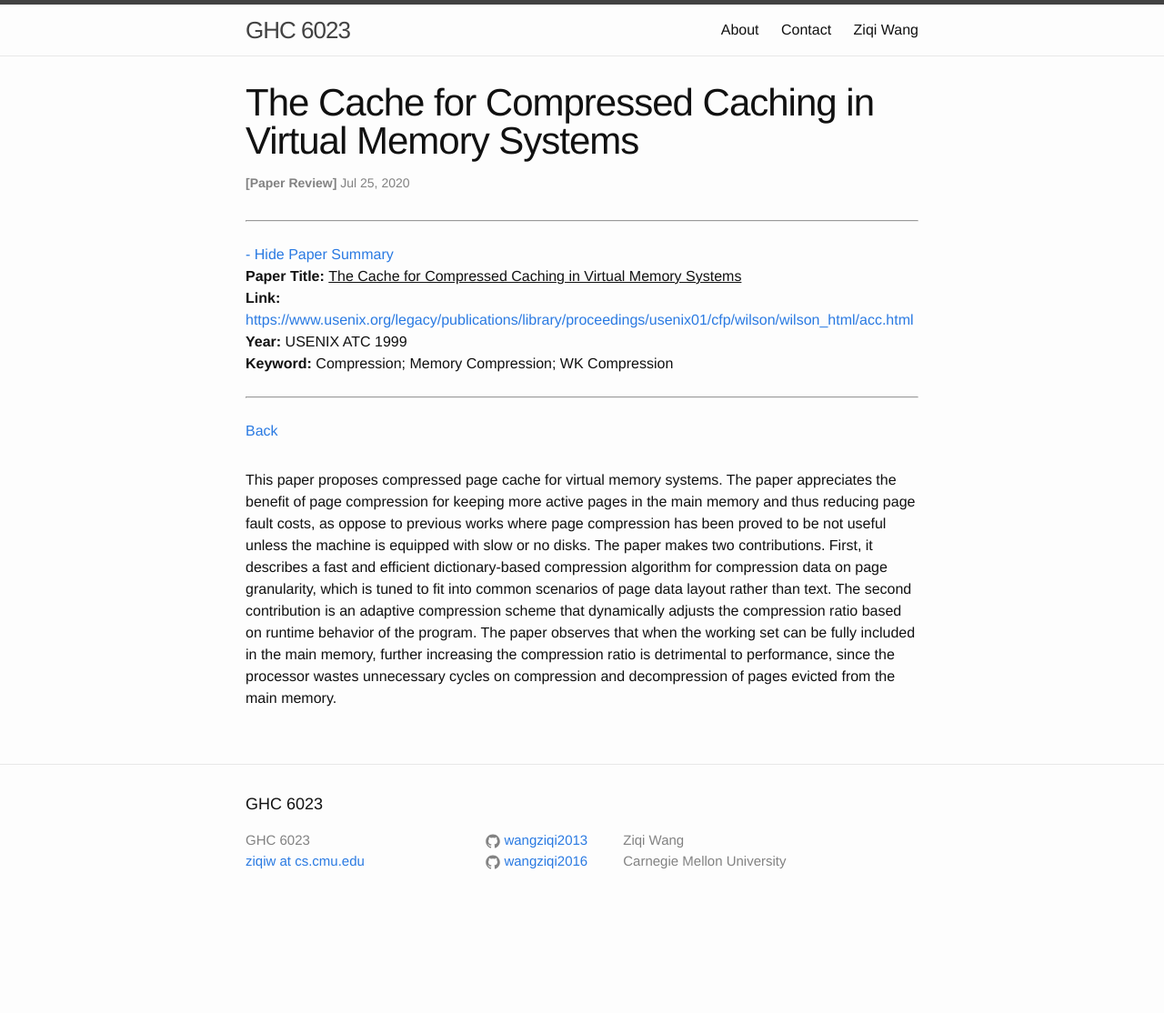
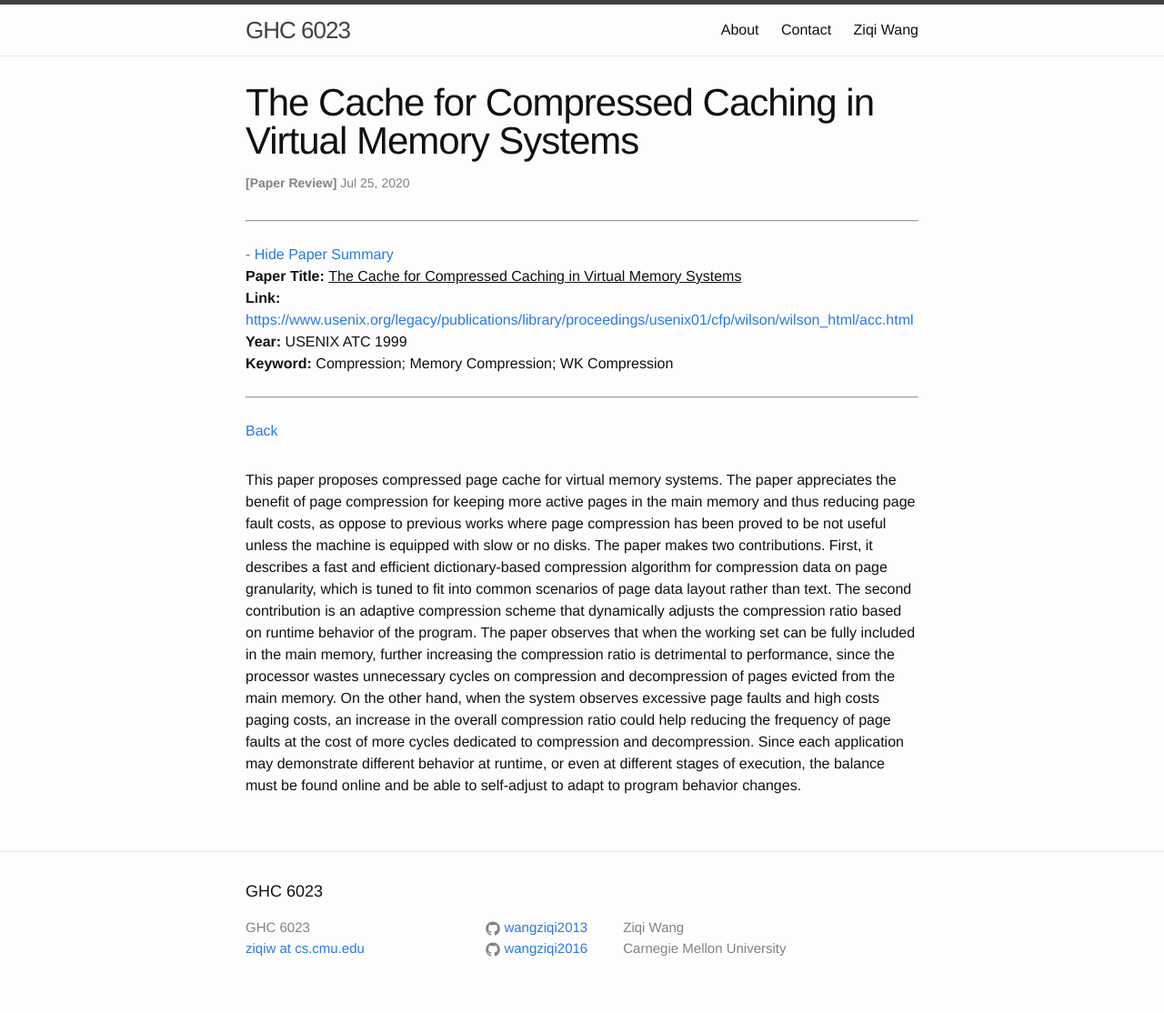
Before and after one commit to wangziqi2013/wangziqi2013.github.io, a Jekyll site: the page built from _posts/2020-07-24-the-case-for-compressed-caching-in-vms.markdown, in a window 1280 px wide. Shown: the whole page at 91% size. Built offline with Jekyll 4.4.1, drawn with Linux system fonts in a browser that asks for light colours; before the commit the page ends 1018 px from its top, so only the background shows below that.

Commit message:
Adding adaptive changes

```diff
--- a/_posts/2020-07-24-the-case-for-compressed-caching-in-vms.markdown
+++ b/_posts/2020-07-24-the-case-for-compressed-caching-in-vms.markdown
@@ -21,4 +21,8 @@ compression data on page granularity, which is tuned to fit into common scenario
 The second contribution is an adaptive compression scheme that dynamically adjusts the compression ratio based on runtime
 behavior of the program. The paper observes that when the working set can be fully included in the main memory, further
 increasing the compression ratio is detrimental to performance, since the processor wastes unnecessary cycles on compression
-and decompression of pages evicted from the main memory.
+and decompression of pages evicted from the main memory. On the other hand, when the system observes excessive page
+faults and high costs paging costs, an increase in the overall compression ratio could help reducing the frequency of
+page faults at the cost of more cycles dedicated to compression and decompression. Since each application may demonstrate
+different behavior at runtime, or even at different stages of execution, the balance must be found online and be able to
+self-adjust to adapt to program behavior changes.
```
